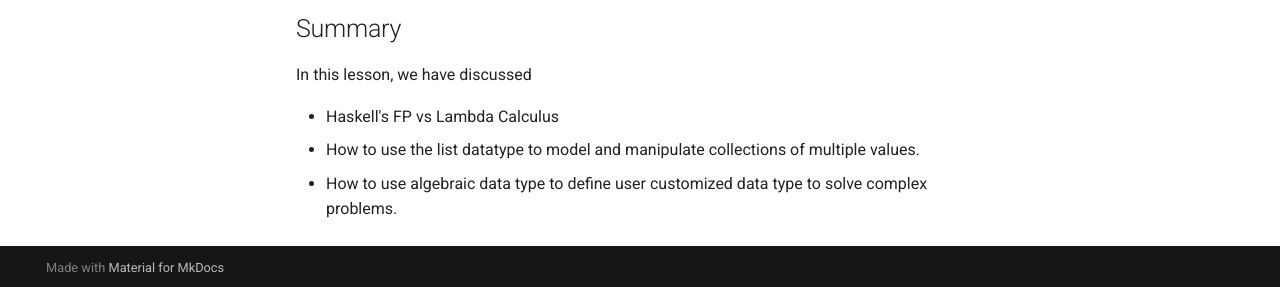
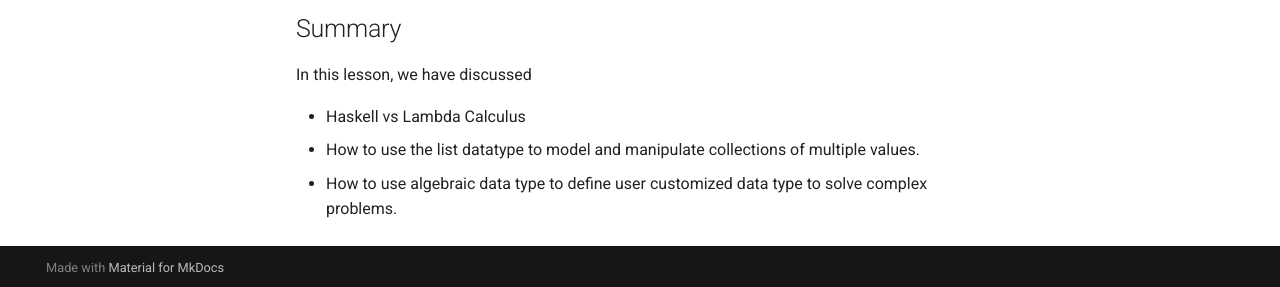
Before and after one commit to 50054-cdpa/notes, an MkDocs documentation site: the page built from docs/fp_haskell.md, in a window 1280 px wide and 900 px high, scrolled down 11785 px. Shown: the part 610-897 px from the top of the window. Built offline with MkDocs 1.6.1 and Material for MkDocs 9.7.7, drawn with Linux system fonts in a browser that asks for light colours; some web fonts are replaced; comment, search, counter and statistics services are not loaded.

```diff
--- a/docs/fp_haskell.md
+++ b/docs/fp_haskell.md
@@ -558,6 +558,6 @@ yields the same output as above.
 
 In this lesson, we have discussed
 
-* Haskell's FP vs Lambda Calculus
+* Haskell vs Lambda Calculus
 * How to use the list datatype to model and manipulate collections of multiple values.
 * How to use algebraic data type to define user customized data type to solve complex problems.
```
